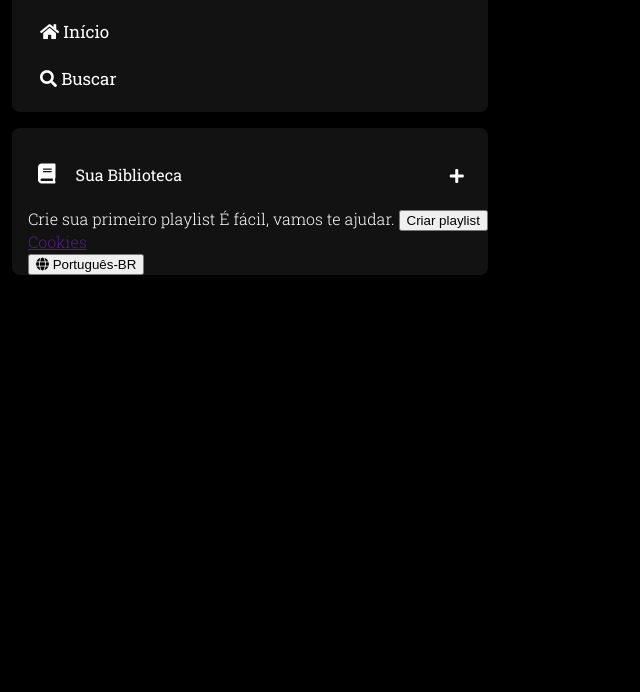
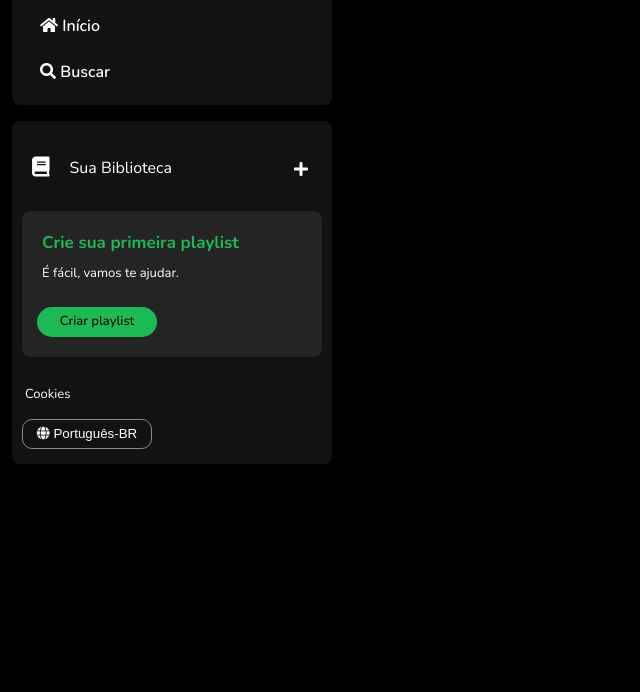
Before and after one commit to stefkamirib/spotify_landingpage, a plain HTML site: page index.html in a window 1280 px wide. Shown: the part 108-800 px from the top of the page, without its empty margins (0-640 px from the left). Drawn offline with nearby package versions, Linux system fonts and the light colour scheme.

Commit message:
estilização do campo de biblioteca + botão de criar playlist

```diff
--- a/index.html
+++ b/index.html
@@ -47,7 +47,7 @@
                 </div>
                 <section class="section__playlist">
                     <div class="section__playlist__content">
-                        <span class="text__title">Crie sua primeiro playlist</span>
+                        <span class="text__title">Crie sua primeira playlist</span>
                         <span class="sub__title">É fácil, vamos te ajudar.</span>
                         <button class="btn__section_playlist">Criar playlist</button>
                     </div>
--- a/style.css
+++ b/style.css
@@ -1,11 +1,13 @@
 
-@import url('https://fonts.googleapis.com/css2?family=Roboto+Slab:wght@100..900&display=swap');
+@import url('https://fonts.googleapis.com/css2?family=Nunito:ital,wght@0,200..1000;1,200..1000&display=swap');
 
 :root {
     --branco-principal: #FFFFFF;
     --preto-principal: #000000;
     --cinza-secundario: #121212;
-    --font-principal: "Roboto Slab"
+    --cinza-claro: #242424;
+    --verde-principal: #1db954;
+    --font-principal: "Nunito";
 }
 
 body {
@@ -28,7 +30,7 @@ body {
 
 .sidebar nav ul {
     list-style-type: none;
-    margin-top: 10px;
+    margin-top: 5px;
     padding: 10px 0;
 
 }
@@ -39,10 +41,10 @@ body {
 
 .sidebar nav ul li a {
     color: var(--branco-principal);
-    font-size: 17px;
+    font-size: 16px;
     text-decoration: none;
     font-family: var(--font-principal);
-    font-weight: 400;
+    font-weight: 600;
 }
 
 
@@ -64,11 +66,11 @@ body {
     flex-direction: column;
     background-color: var(--cinza-secundario);
     border-radius: 8px;
-    padding: 16px 0 0 16px;
+    padding: 16px 0 0 0px;
 
     font-family: var(--font-principal);
     color: var(--branco-principal);
-    font-weight: 300;
+    font-weight: 500;
 
 }
 
@@ -80,7 +82,7 @@ body {
 
 .biblioteca .biblioteca__btn {
     display: flex;
-    margin-right: 10px;
+    margin-left: 10px;
     background-color: transparent;
     color: var(--branco-principal);
     border: 0px;
@@ -89,6 +91,7 @@ body {
     text-decoration: none;
     text-transform: none;
     padding: 20px 10px;
+    cursor: pointer;
 
 }
 
@@ -101,3 +104,90 @@ body {
 .biblioteca .biblioteca__content .fa-plus {
     margin: 24px 24px;
 }
+
+.section__playlist {
+    display: flex;
+    width: 280px;
+    align-items: flex-start;
+    justify-content: space-between;
+    gap: 10px; /*espaço entre os elementos*/
+    background-color: var(--cinza-claro);
+    font-size: 17px;
+    margin: 10px;
+    padding: 10px 10px;
+    border-radius: 8px;
+}
+
+.section__playlist .section__playlist__content {
+    display: flex;
+    flex-direction: column;
+    margin: 10px;
+}
+
+.section__playlist__content span{
+    padding-bottom: 10px;
+}
+
+.section__playlist__content .text__title {
+    font-weight: 700;
+    font-family: var(--font-principal);
+    color: var(--verde-principal);
+}
+
+.section__playlist__content .sub__title {
+    font-weight: 400;
+    font-size: 13px;
+    font-family: var(--font-principal);
+}
+
+.section__playlist__content .btn__section_playlist {
+    display: flex;
+    justify-content: center;
+    background-color: var(--verde-principal);
+    color: var(--preto-principal);
+    border-radius: 20px;
+    border: 0;
+    font-size: 13px;
+    height: 30px;
+    font-family: var(--font-principal);
+    font-weight: 480;
+    text-decoration: none;
+    padding: 5px;
+    width: 120px;
+    margin-top: 15px;
+    margin-left: -5px;
+}
+
+.sidebar .cookies {
+    margin-top: 15px;
+    margin-left: 13px;
+}
+
+.sidebar .cookies a {
+    color: var(--branco-principal);
+    font-family: var(--font-principal);
+    font-size: 13px;
+    text-decoration: none;
+    font-weight: 400;
+}
+
+.sidebar .cookies a:hover{
+    text-decoration: underline;
+}
+
+.languages {
+    margin: 5px;
+}
+
+.languages .btn__languages{
+    background-color: transparent;
+    border: 1px solid #878787;
+    border-radius: 10px;
+    color: var(--branco-principal);
+    cursor: pointer;
+    align-items: center;
+    width: 130px;
+    height: 30px;
+    margin: 10px 5px;
+
+}
```
